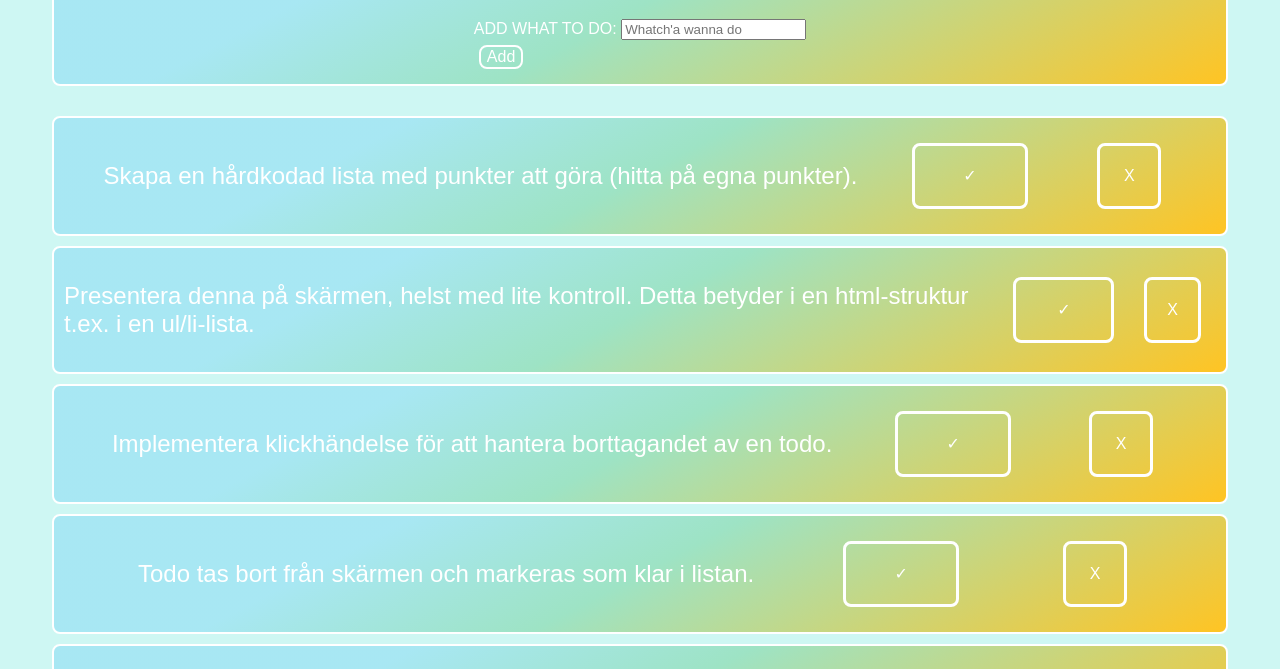
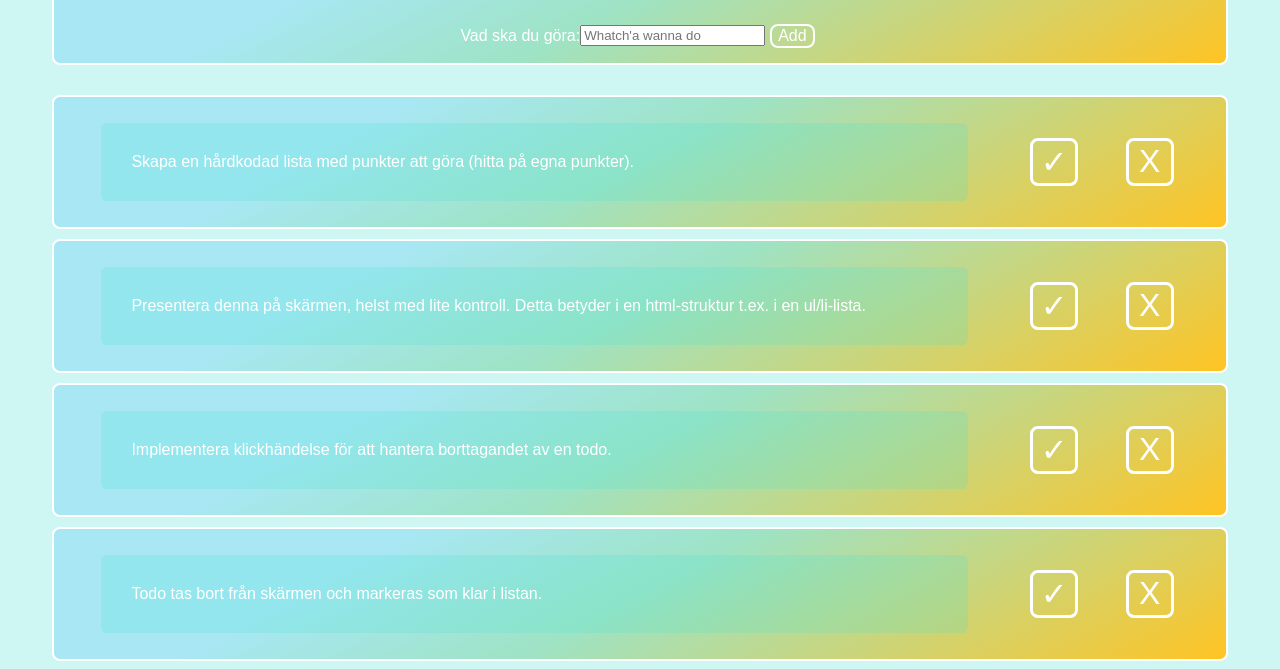
Before and after one commit to tobiaslrsn/JAVASCRIPT-TODO-APP, a website: page index.html in a window 1280 px wide. Shown: the part 123-792 px from the top of the page. Drawn offline with Linux system fonts and the light colour scheme.

Commit message:
added some styling and todos

```diff
--- a/index.html
+++ b/index.html
@@ -15,8 +15,7 @@
     <div class="toDo_container">
       <h1>WHAT TO DO?</h1>
       <div id="toDo_input-container">
-        <form>
-        <label for="addStuff">ADD WHAT TO DO:</label>
+        <label for="addStuff">Vad ska du göra:</label>
         <input
           type="text"
           onfocus="this.value=''"
@@ -27,7 +26,7 @@
           value=""
         />
         <button id="toDo_add-btn">Add</button>
-      </div></form>
+      </div>
     </div>
   </body>
 </html>
--- a/js/main.js
+++ b/js/main.js
@@ -25,8 +25,15 @@ let todo4 = new Todo(
 let todo5 = new Todo(
   "Implementera ett valfritt grafiskt ramverk till din todolista,t.ex. bootstrap, flexeller liknande."
 );
+let todo6 = new Todo(
+  "Kunna visa även klara händelser och klicka tillbaka den så att de blir oklara igen."
+);
+let todo7 = new Todo(
+  "Skapa ett formulär som tillåter att en användare skapar nya todos efterhand."
+);
+let todo8 = new Todo("Kunna sortera ordningen på dina todos.");
 
-let todos = [todo1, todo2, todo3, todo4, todo5];
+let todos = [todo1, todo2, todo3, todo4, todo5, todo6, todo7, todo8];
 
 window.onload = () => {
   let todoListContainer = document.createElement("div");
--- a/sass/elements/_feed.scss
+++ b/sass/elements/_feed.scss
@@ -7,11 +7,8 @@ html {
 }
 
 .done > .listParagraph {
-  display: flex;
-  justify-content: center;
-  align-items: center;
   text-decoration: line-through;
-  color: rgba(255, 166, 0, 0.185);
+  color: rgba(82, 80, 77, 0.226);
 }
 
 #toDo_add-btn {
@@ -107,51 +104,76 @@ html {
       width: 90%;
       background: $secondaryBackgroundColour;
 
+      .listParagraph {
+        font-size: 1rem;
+        width: 70%;
+        height: 100%;
+        padding: 30px;
+        margin-right: 20px;
+        background-color: rgba(64, 224, 208, 0.205);
+        border-radius: 0.4rem;
+      }
+
       .doneButton {
         display: flex;
-        font-size: 1rem;
+        font-size: 2rem;
         border: 3px solid $primaryColor;
         justify-content: center;
         align-items: center;
-        text-align: center;
         border-radius: 0.5rem;
-        margin: 15px;
+        margin: 5px;
         padding: 5px;
         cursor: pointer;
         z-index: 10;
         position: relative;
         transition: all 0.2s ease-in-out;
-        width: 3rem;
-        height: 50px;
-        width: 100px;
+        height: 2rem;
+        width: 2rem;
       }
 
       .closeButton {
         display: flex;
-        font-size: 1rem;
+        font-size: 2rem;
         border: 3px solid $primaryColor;
         justify-content: center;
         align-items: center;
-        text-align: center;
+
         border-radius: 0.5rem;
-        margin: 15px;
+        margin: 5px;
         padding: 5px;
         cursor: pointer;
         z-index: 10;
         position: relative;
         transition: all 0.2s ease-in-out;
-        width: 3rem;
-        height: 50px;
+        height: 2rem;
+        width: 2rem;
       }
 
       .closeButton:hover,
       .doneButton:hover {
-        color: gray;
+        color: white;
       }
 
-      .closeButton::before,
+      .closeButton::before {
+        background-color: rgba(207, 78, 78, 0.63);
+        border-radius: 0.4rem;
+
+        content: "";
+        font-size: 1rem;
+        text-align: center;
+        height: 100%;
+        left: 0;
+        position: absolute;
+        top: 0;
+        transform: scaleX(0);
+        transition: all 0.2s ease-in-out;
+        width: 100%;
+        z-index: -1;
+      }
       .doneButton::before {
-        background-color: $primaryColor;
+        background-color: rgba(93, 216, 93, 0.473);
+        border-radius: 0.4rem;
+
         content: "";
         font-size: 1rem;
         text-align: center;
```
Also changed, not shown: css/main.css.
